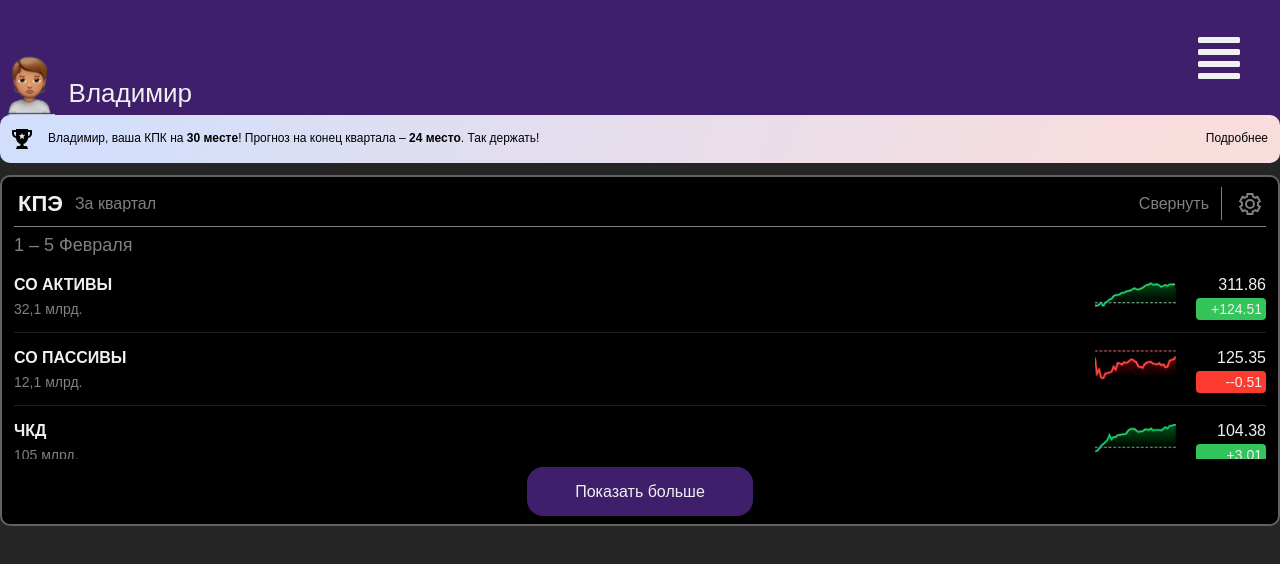
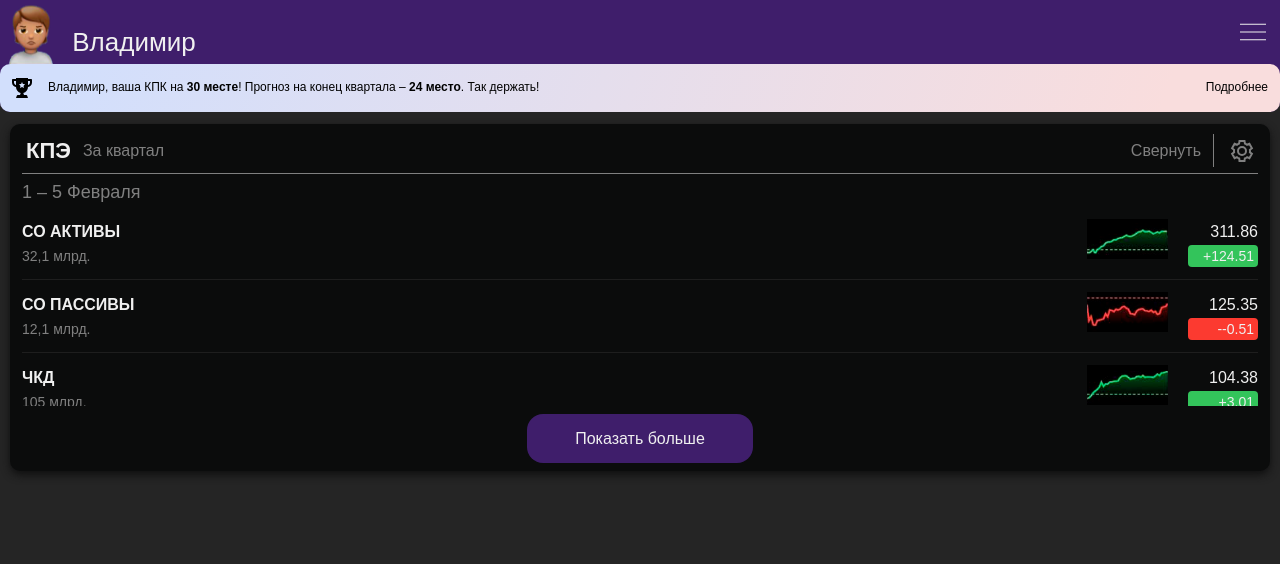
Before and after one commit to truefeelz/mobile-rkpk, a React (Create React App) app: page / in a window 1280 px wide. Shown: the top 564 px of the page. Built offline with nearby package versions, Linux system fonts and the light colour scheme.

Commit message:
fix(header): Поправит стили Header

```diff
--- a/src/pages/components/Card/Card.module.css
+++ b/src/pages/components/Card/Card.module.css
@@ -1,9 +1,9 @@
 .container {
     border-radius: 10px;
     padding: 4px 12px 8px 12px;
-    margin-top: 12px;
-    background: black;
-    border: 2px solid #ffffff61;
+    margin: 12px 10px;
+    background: #0b0c0c;
+    box-shadow: 0px 4px 8px rgb(16 16 16), 0px 1px 3px rgb(29 37 50 / 7%);
 }
 
 .header {
--- a/src/pages/components/Header/Header.module.css
+++ b/src/pages/components/Header/Header.module.css
@@ -13,7 +13,7 @@
     justify-content: space-between;
     align-items: flex-end;
     padding: 0 4px;
-    height: 115px;
+    height: 64px;
     width: 100%;
 }
 
@@ -36,11 +36,11 @@
     align-self: center;
 }
 
-.menuIcon {
+.menuImg {
     cursor: pointer;
-    margin-right: 36px;
+    margin-right: 10px;
 }
 
-.menuIcon:hover {
+.menuImg:hover {
     opacity: 0.6;
 }
--- a/src/pages/components/Header/Header.tsx
+++ b/src/pages/components/Header/Header.tsx
@@ -1,9 +1,8 @@
 import React from "react";
 import { InfoBlock } from "./components";
 import classes from './Header.module.css';
-import avatar from './images/avatar.png';
-import { faAlignJustify } from "@fortawesome/free-solid-svg-icons";
-import { FontAwesomeIcon } from "@fortawesome/react-fontawesome";
+import avatarImg from './images/avatar.png';
+import menuImg from './images/menu.svg';
 
 export const Header: React.FC = () => {
     return (
@@ -11,11 +10,11 @@ export const Header: React.FC = () => {
             <div className={classes.headerWrapper}>
                 <div className={classes.content}>
                     <div className={classes.leftSide}>
-                        <img src={avatar} className={classes.avatarImg} />
+                        <img src={avatarImg} className={classes.avatarImg} />
                         <span className={classes.nameUser}>Владимир</span>
                     </div>
                     <div className={classes.rightSide}>
-                        <FontAwesomeIcon icon={faAlignJustify} className={classes.menuIcon} size="3x"/>
+                       <img src={menuImg} className={classes.menuImg} />
                     </div>
                 </div>
                 <InfoBlock />
```
Also changed, not shown: src/pages/components/Header/images/avatar.png, src/pages/components/Header/images/menu.svg (added).
